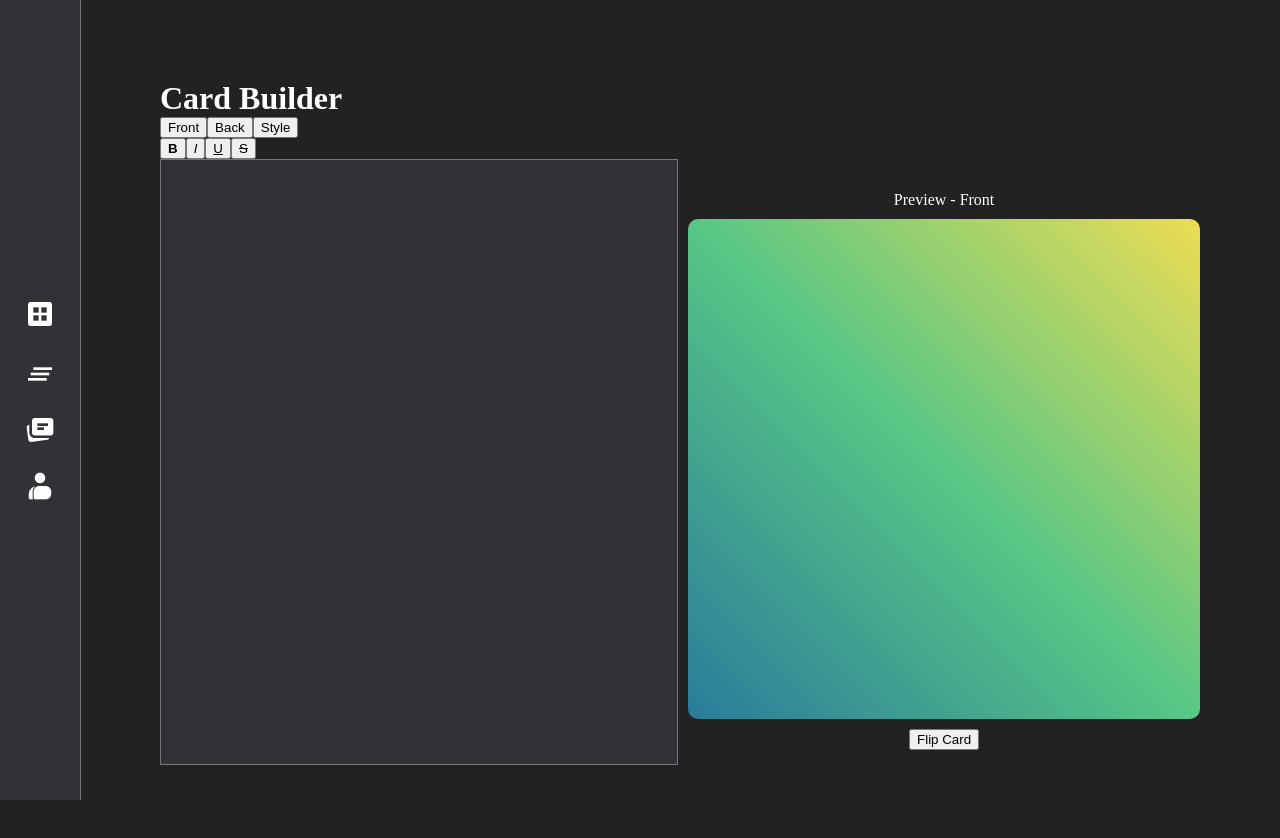
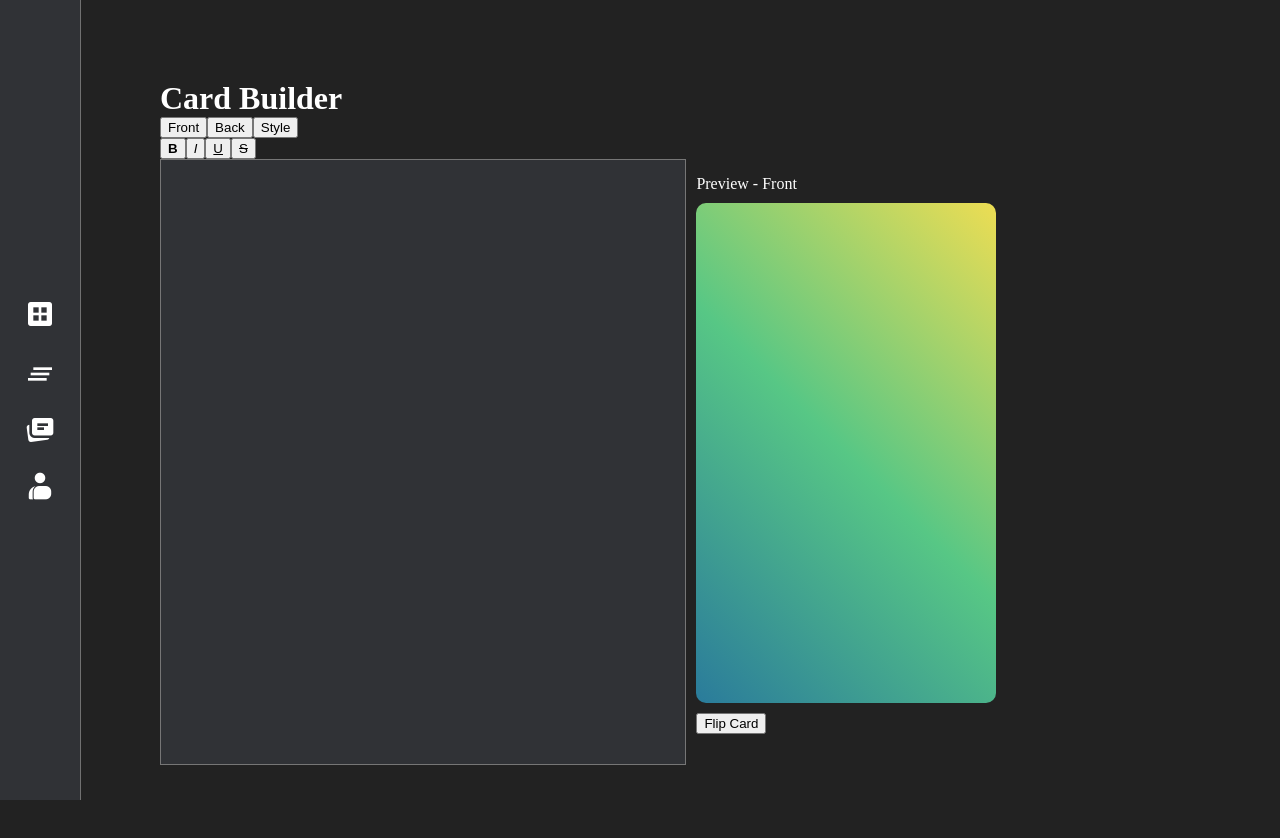
Before and after one commit to 18barbers2/gostudycards, a React (Vite) app in the folder frontend/: page / in a window 1280 px wide. Shown: the top 838 px of the page. Built offline with nearby package versions, Linux system fonts and the light colour scheme.

Commit message:
style: removed some unused styling from the old card-preview component

```diff
--- a/frontend/src/css/CardBuilder.css
+++ b/frontend/src/css/CardBuilder.css
@@ -25,11 +25,11 @@ body {
 
 .card-preview {
     /* background-color: rgba(137, 137, 137, 0.126); */
-    display: flex;
+    /* display: flex;
     justify-content: center;
     align-items: center;
     width: 50%;
-    flex-direction: column;
+    flex-direction: column; */
 }
 
 iframe {
```
